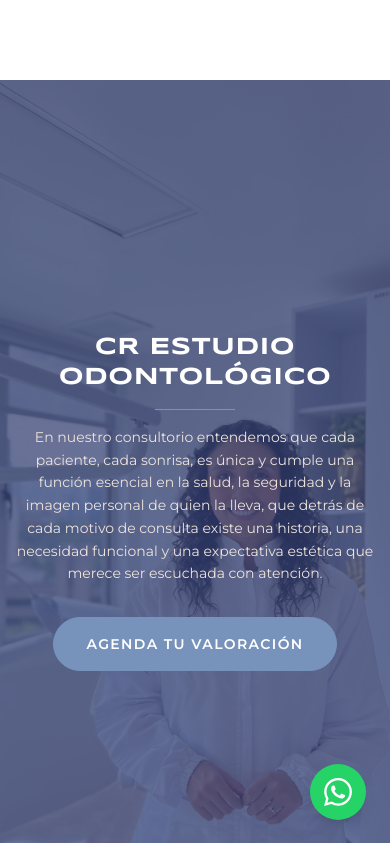
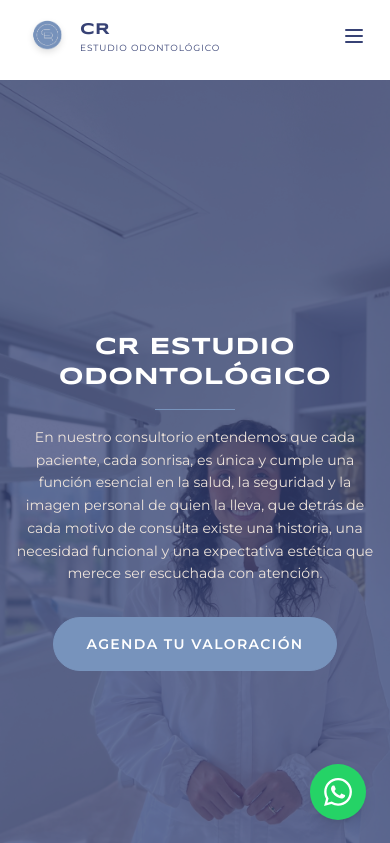
Before and after one commit to outrunai/CR_Estudio_Odontologico, a Next.js app: page / in a window 390 px wide. Shown: the top 843 px of the page. Built offline with nearby package versions, Linux system fonts and the light colour scheme.

Commit message:
Cambios en el logo y el mapa

```diff
--- a/components/Contact.tsx
+++ b/components/Contact.tsx
@@ -32,6 +32,29 @@ export default function Contact() {
                 />
               </svg>
               <span className="font-body text-navy">{contactInfo.phone}</span>
+            </div>
+
+            {/* Correo */}
+            <div className="flex items-start gap-4">
+              <svg
+                className="w-5 h-5 text-venus shrink-0 mt-0.5"
+                fill="none"
+                stroke="currentColor"
+                viewBox="0 0 24 24"
+              >
+                <path
+                  strokeLinecap="round"
+                  strokeLinejoin="round"
+                  strokeWidth={2}
+                  d="M3 8l7.89 5.26a2 2 0 002.22 0L21 8M5 19h14a2 2 0 002-2V7a2 2 0 00-2-2H5a2 2 0 00-2 2v10a2 2 0 002 2z"
+                />
+              </svg>
+              <a
+                href={`mailto:${contactInfo.email}`}
+                className="font-body text-venus hover:text-navy transition-colors"
+              >
+                {contactInfo.email}
+              </a>
             </div>
 
             {/* Dirección */}
--- a/components/Footer.tsx
+++ b/components/Footer.tsx
@@ -27,6 +27,27 @@ export default function Footer() {
               />
             </svg>
             {contactInfo.phone}
+          </p>
+          <p className="flex items-center gap-2 text-sm">
+            <svg
+              className="w-4 h-4 shrink-0"
+              fill="none"
+              stroke="currentColor"
+              viewBox="0 0 24 24"
+            >
+              <path
+                strokeLinecap="round"
+                strokeLinejoin="round"
+                strokeWidth={2}
+                d="M3 8l7.89 5.26a2 2 0 002.22 0L21 8M5 19h14a2 2 0 002-2V7a2 2 0 00-2-2H5a2 2 0 00-2 2v10a2 2 0 002 2z"
+              />
+            </svg>
+            <a
+              href={`mailto:${contactInfo.email}`}
+              className="hover:text-venus transition-colors"
+            >
+              {contactInfo.email}
+            </a>
           </p>
           <p className="flex items-start gap-2 text-sm">
             <svg
--- a/components/Navbar.tsx
+++ b/components/Navbar.tsx
@@ -1,6 +1,7 @@
 "use client";
 
 import { useState, useEffect } from "react";
+import Image from "next/image";
 import { siteConfig } from "@/lib/data";
 
 export default function Navbar() {
@@ -29,13 +30,29 @@ export default function Navbar() {
         scrolled ? "bg-navy shadow-md" : "bg-transparent"
       }`}
     >
-      <div className="max-w-7xl mx-auto px-6 py-4 flex items-center justify-between">
+      <div className={`max-w-7xl mx-auto px-6 flex items-center justify-between transition-all duration-300 ${
+        scrolled ? "py-2" : "py-4"
+      }`}>
         {/* Logo */}
-        <a href="#inicio" className="flex items-baseline gap-1">
-          <span className="font-heading font-bold text-cloud text-xl">CR</span>
-          <span className="font-body text-cloud text-sm">
-            Estudio Odontológico
-          </span>
+        <a href="#inicio" className="flex items-center gap-2 md:gap-3">
+          <Image
+            src="/logo.png"
+            alt={siteConfig.siteName}
+            width={457}
+            height={373}
+            className={`transition-all duration-300 drop-shadow-md object-contain ${
+              scrolled ? "w-9 md:w-11" : "w-12 md:w-16"
+            }`}
+            priority
+          />
+          <div className="flex flex-col justify-center leading-tight">
+            <span className={`font-heading font-bold tracking-wide transition-all duration-300 ${
+              scrolled ? "text-cloud text-xs md:text-sm" : "text-navy text-base md:text-lg"
+            }`}>CR</span>
+            <span className={`font-body tracking-widest uppercase transition-all duration-300 ${
+              scrolled ? "text-venus text-[8px] md:text-[9px]" : "text-navy text-[9px] md:text-[11px]"
+            }`}>Estudio Odontológico</span>
+          </div>
         </a>
 
         {/* Desktop links */}
@@ -54,7 +71,9 @@ export default function Navbar() {
 
         {/* Mobile hamburger button */}
         <button
-          className="md:hidden text-cloud"
+          className={`md:hidden transition-colors duration-300 ${
+            scrolled ? "text-cloud" : "text-navy"
+          }`}
           onClick={() => setMobileOpen(!mobileOpen)}
           aria-label="Abrir menú de navegación"
         >
--- a/lib/data.ts
+++ b/lib/data.ts
@@ -36,13 +36,14 @@ export const doctorProfile: DoctorProfile = {
 
 export const contactInfo: ContactInfo = {
   phone: "+57 301 3337563",
+  email: "estudioodontologico.cr@gmail.com",
   whatsapp: "+573013337563",
   instagram: "@cr_estudioodontologico",
   instagramUrl: "https://www.instagram.com/cr_estudioodontologico/",
   address: "Calle 7 # 39-197 Torre Intermédica Consultorio 1101",
   city: "Medellín, Antioquia",
   googleMapsUrl:
-    "https://www.google.com/maps/embed?pb=!1m18!1m12!1m3!1d3966.1!2d-75.57!3d6.2!2m3!1f0!2f0!3f0!3m2!1i1024!2i768!4f13.1!3m3!1m2!1s0x0%3A0x0!2sCalle+7+%23+39-197+Torre+Interm%C3%A9dica!5e0!3m2!1ses!2sco!4v1",
+    "https://www.google.com/maps?q=Calle+7+%2339-197+Torre+Intermedica+Consultorio+1101+Medellin+Antioquia+Colombia&output=embed",
   googleMyBusinessUrl: "https://share.google/cCszCcr4OsBoKG0l7",
 };
 
--- a/types/index.ts
+++ b/types/index.ts
@@ -24,6 +24,7 @@ export interface DoctorProfile {
 
 export interface ContactInfo {
   phone: string;
+  email: string;
   whatsapp: string;
   instagram: string;
   instagramUrl: string;
```
